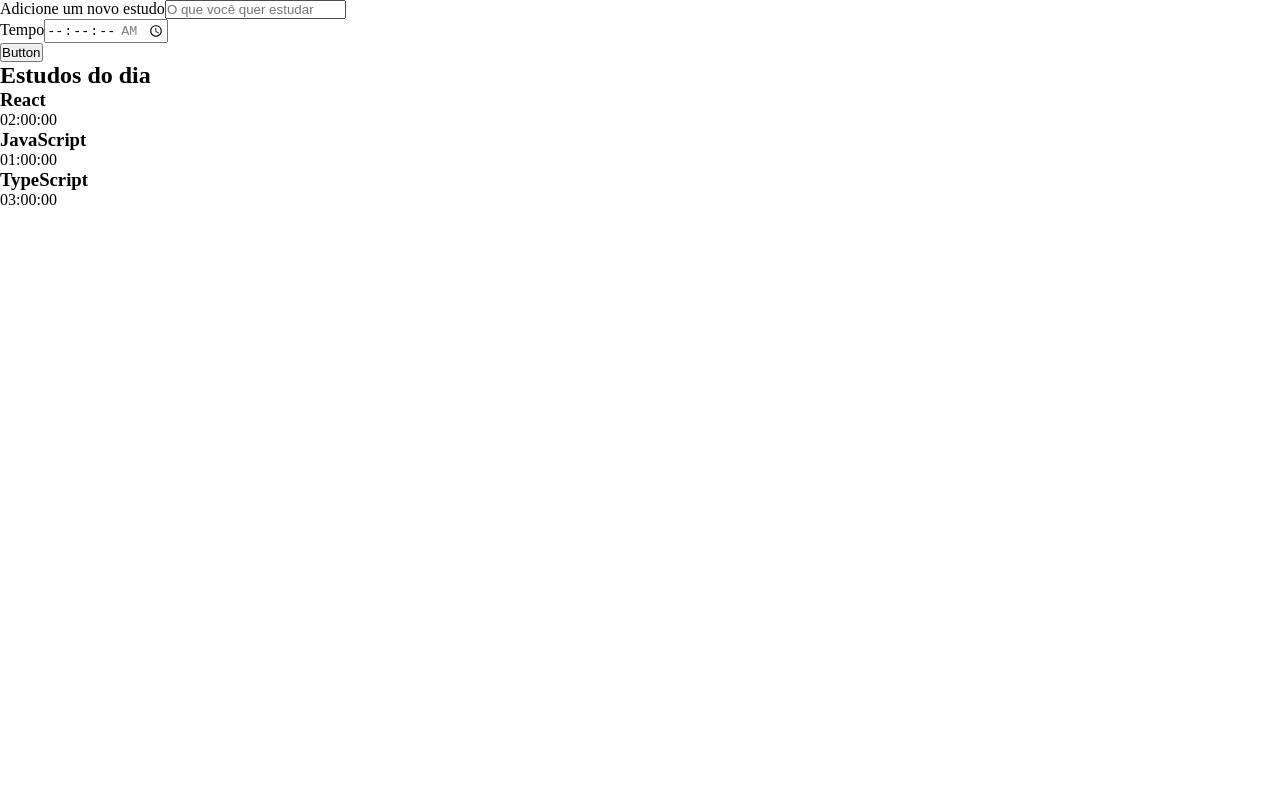
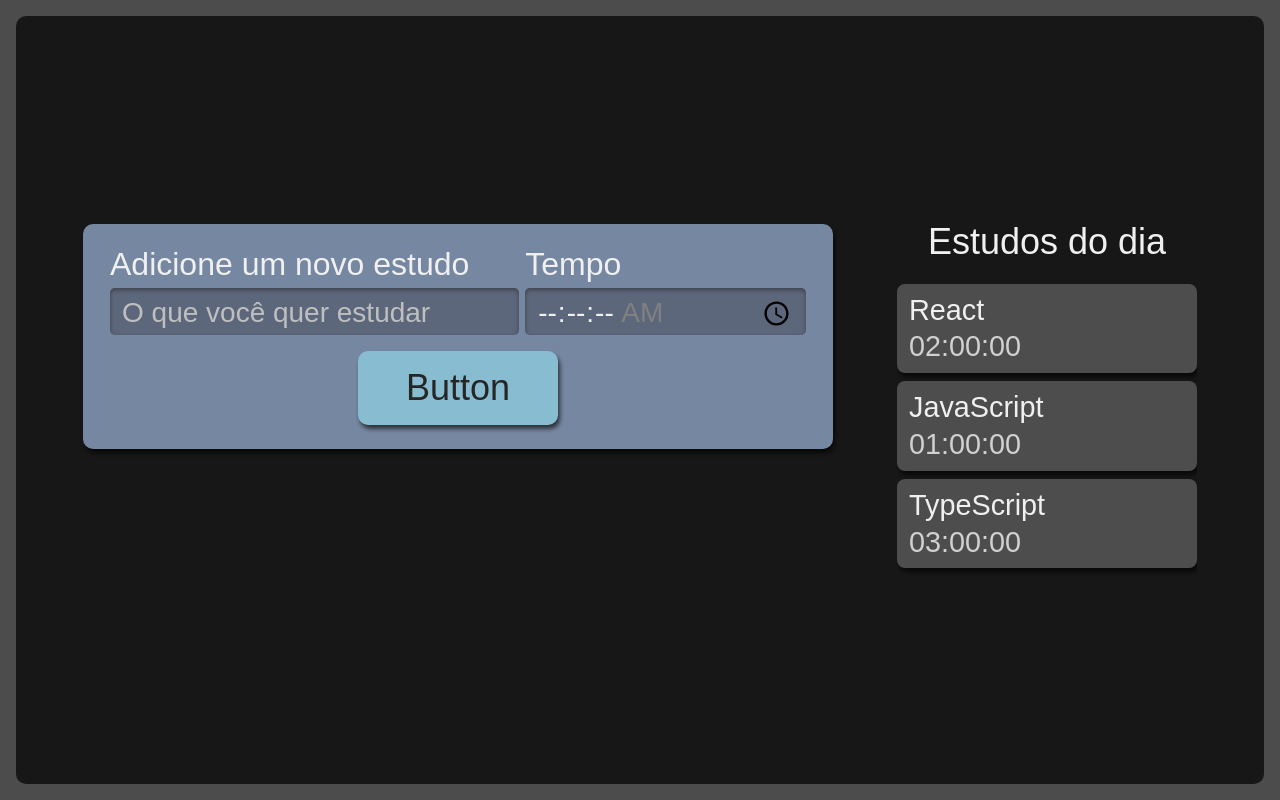
Before and after one commit to GustavoVieiraa/React-escrevendo-com-Typescript, a React (Create React App) app in the folder alura-gustadev-studies/: page / in a window 1280 px wide. Built offline with nearby package versions, Linux system fonts and the light colour scheme; the HTML template or start-up script is replaced by a standard one.

Commit message:
feat: Finalizado a implementação da estilização utlizando Sass.

```diff
--- a/alura-gustadev-studies/package.json
+++ b/alura-gustadev-studies/package.json
@@ -40,5 +40,8 @@
       "last 1 firefox version",
       "last 1 safari version"
     ]
+  },
+  "devDependencies": {
+    "sass": "^1.85.1"
   }
 }
--- a/alura-gustadev-studies/src/App.tsx
+++ /dev/null
@@ -1,14 +0,0 @@
-import React from "react";
-import Formulario from "./components/Formulario/Formulario";
-import List from "./components/List/List";
-
-function App() {
-  return (
-    <>
-      <Formulario />
-      <List />
-    </>
-  );
-}
-
-export default App;
--- a/alura-gustadev-studies/src/components/Button/Button.tsx
+++ b/alura-gustadev-studies/src/components/Button/Button.tsx
@@ -1,8 +1,9 @@
 import React from "react";
+import "./style.scss";
 
 class Button extends React.Component {
   render() {
-    return <button>Button</button>;
+    return <button className="botao">Button</button>;
   }
 }
 
--- /dev/null
+++ b/alura-gustadev-studies/src/components/Button/style.scss
@@ -0,0 +1,25 @@
+.botao {
+  align-self: center;
+  background-color: #88bcd1;
+  border-radius: 10px;
+  box-shadow: 2px 4px 4px #0000009F;
+  color: #272626;
+  cursor: pointer;
+  font-size: 1.25rem;
+  padding: 16px;
+  width: 150px;
+
+  &:active {
+    background-color: #7CA6B7;
+    box-shadow: 2px 2px 4px #0000009F inset;
+  }
+}
+
+@media screen and (min-width: 1280px) {
+  .botao {
+    grid-column-start: span 2;
+    justify-self: center;
+    width: 200px;
+    font-size: 2.25rem;
+  }
+}
--- a/alura-gustadev-studies/src/components/Formulario/Formulario.tsx
+++ b/alura-gustadev-studies/src/components/Formulario/Formulario.tsx
@@ -1,11 +1,12 @@
 import React from "react";
 import Button from "../Button/Button";
+import "./style.scss";
 
 class Formulario extends React.Component {
   render() {
     return (
-      <form>
-        <div>
+      <form className="novaTarefa">
+        <div className="inputContainer">
           <label htmlFor="tarefa">Adicione um novo estudo</label>
           <input
             type="text"
@@ -14,7 +15,7 @@
             placeholder="O que você quer estudar"
           />
         </div>
-        <div>
+        <div className="inputContainer">
           <label htmlFor="tempo">Tempo</label>
           <input
             type="time"
--- /dev/null
+++ b/alura-gustadev-studies/src/components/Formulario/style.scss
@@ -0,0 +1,61 @@
+.novaTarefa {
+  display:flex;
+  flex-direction: column;
+  grid-area: nova-tarefa;
+  background-color: #7687A1;
+  border-radius: 10px;
+  box-shadow: 2px 4px 4px #0000009F;
+  padding: 12px;
+
+  .inputContainer {
+    display: flex;
+    flex-direction: column;
+    width: 100%;
+    margin-bottom: 16px;
+
+    label {
+      margin-bottom: 8px;
+      font-size: 1.25rem;
+    }
+
+    input {
+      width: 100%;
+      padding: 8px 12px 4px;
+      box-sizing: border-box;
+      border: unset;
+      border-radius: 5px;
+      background-color: #5D677C;
+      box-shadow: 0px 2px 4px #2D2B2B9F inset;
+
+      &::placeholder {
+        color: #BFBFBF;
+      }
+    }
+  }
+
+  @media screen and (min-width: 1280px) {
+    flex-direction: row;
+    flex-wrap: wrap;
+    justify-content: space-around;
+    font-size: 2.25rem;
+    padding: 24px;
+    box-sizing: border-box;
+
+    .inputContainer {
+      width: calc(60% - 12px);
+
+      &:last-of-type {
+        width: 40%;
+      }
+
+      label {
+        font-size: 2rem;
+      }
+
+      input {
+        height: 100%;
+        font-size: 1.75rem;
+      }
+    }
+  }
+}
--- a/alura-gustadev-studies/src/components/List/List.tsx
+++ b/alura-gustadev-studies/src/components/List/List.tsx
@@ -1,4 +1,5 @@
 import React from "react";
+import "./style.scss";
 
 function List() {
   const tarefas = [
@@ -17,11 +18,11 @@
   ];
 
   return (
-    <aside>
+    <aside className="listaTarefas">
       <h2>Estudos do dia </h2>
       <ul>
         {tarefas.map((item, index) => (
-          <li key={index}>
+          <li key={index} className="item">
             <h3> {item.tarefa} </h3>
             <span> {item.tempo} </span>
           </li>
--- /dev/null
+++ b/alura-gustadev-studies/src/components/List/style.scss
@@ -0,0 +1,75 @@
+.listaTarefas {
+  grid-area: tarefas;
+  height: 100%;
+
+  h2 {
+    font-size: 1.25rem;
+    margin-bottom: 12px;
+  }
+
+  ul {
+    max-height: 350px;
+    overflow-y: scroll;
+  	scrollbar-width: thin;
+  }
+
+  @media screen and (min-width:1280px) {
+
+    h2{
+      text-align: center;
+      font-size: 2.25rem;
+      margin-bottom: 24px;
+    }
+
+    ul {
+      overflow: auto;
+      max-height: 500px;
+    }
+  }
+}
+
+.item {
+  background-color: #4D4D4D;
+  border-radius: 8px;
+  box-shadow: 2px 4px 4px #0000009F;
+  padding: 12px;
+  margin-bottom: 8px;
+  position: relative;
+  cursor: pointer;
+
+  h3 {
+    margin-bottom: 8px;
+    word-break: break-all;
+  }
+
+  span {
+    color: #D0D0D0;
+  }
+
+  @media screen and (min-width:1280px) {
+    font-size: 1.8rem;
+  }
+}
+
+.itemSelecionado {
+  background-color: #292929;
+  box-shadow: 2px 4px 4px #0000009F inset;
+}
+
+.itemCompletado {
+  background-color: #566F42;
+  cursor: auto;
+
+  .concluido {
+    display: block;
+    background-image: url('../../assets/img/check-mark.svg');
+    background-repeat: no-repeat;
+    background-size: 38px 38px;
+    position: absolute;
+    top: 50%;
+    right: 12px;
+    transform: translateY(-50%);
+    width: 42px;
+    height: 43px;
+  }
+}
--- a/alura-gustadev-studies/src/index.css
+++ b/alura-gustadev-studies/src/index.css
@@ -1,5 +1,95 @@
-* {
-  margin: 0;
-  padding: 0;
-  box-sizing: border-box;
+html, body, div, span, applet, object, iframe,
+h1, h2, h3, h4, h5, h6, p, blockquote, pre,
+a, abbr, acronym, address, big, cite, code,
+del, dfn, em, img, ins, kbd, q, s, samp,
+small, strike, strong, sub, sup, tt, var,
+b, u, i, center,
+dl, dt, dd, ol, ul, li,
+fieldset, form, label, legend,
+table, caption, tbody, tfoot, thead, tr, th, td,
+article, aside, canvas, details, embed,
+figure, figcaption, footer, header, hgroup,
+menu, nav, output, ruby, section, summary,
+time, mark, audio, video {
+	margin: 0;
+	padding: 0;
+	border: 0;
+	font-size: 100%;
+	font: inherit;
+	vertical-align: baseline;
 }
+/* HTML5 display-role reset for older browsers */
+article, aside, details, figcaption, figure,
+footer, header, hgroup, menu, nav, section {
+	display: block;
+}
+body {
+	line-height: 1;
+}
+ol, ul {
+	list-style: none;
+}
+blockquote, q {
+	quotes: none;
+}
+blockquote:before, blockquote:after,
+q:before, q:after {
+	content: '';
+	content: none;
+}
+table {
+	border-collapse: collapse;
+	border-spacing: 0;
+}
+
+
+input {
+	font-family: inherit;
+	font-size: inherit;
+	font-weight: inherit;
+	color: inherit;
+}
+
+button {
+	border: unset;
+	background-color: unset;
+	font-family: inherit;
+	font-size: inherit;
+	font-weight: inherit;
+	color: inherit;
+}
+
+@import url('https://fonts.googleapis.com/css2?family=Manjari&display=swap');
+
+body {
+	display: flex;
+	justify-content: center;
+	font-family: 'Manjari', sans-serif;
+	color: #F0F0F0;
+	background-color: #4C4C4C;
+	height: 100%;
+	width: 100%;
+	padding: 16px;
+	box-sizing: border-box;
+}
+
+#root {
+	width: 100%;
+}
+
+::-webkit-scrollbar {
+	width: 8px;
+}
+
+::-webkit-scrollbar-track {
+	background: unset;
+}
+
+::-webkit-scrollbar-thumb {
+	border-radius: 4px;
+	background: #888;
+}
+
+::-webkit-scrollbar-thumb:hover {
+	background: #555;
+}
--- a/alura-gustadev-studies/src/index.tsx
+++ b/alura-gustadev-studies/src/index.tsx
@@ -1,7 +1,7 @@
 import React from "react";
 import ReactDOM from "react-dom/client";
 import "./index.css";
-import App from "./App";
+import App from "./pages/App";
 
 const root = ReactDOM.createRoot(
   document.getElementById("root") as HTMLElement
--- /dev/null
+++ b/alura-gustadev-studies/src/pages/App.tsx
@@ -0,0 +1,15 @@
+import React from "react";
+import Formulario from "../components/Formulario/Formulario";
+import List from "../components/List/List";
+import "../pages/style.scss";
+
+function App() {
+  return (
+    <div className="AppStyle">
+      <Formulario />
+      <List />
+    </div>
+  );
+}
+
+export default App;
--- /dev/null
+++ b/alura-gustadev-studies/src/pages/style.scss
@@ -0,0 +1,30 @@
+.AppStyle {
+  display: grid;
+  grid-template-rows: min-content min-content auto;
+  grid-template-areas:
+  "nova-tarefa"
+  "cronometro"
+  "tarefas"
+  ;
+  row-gap: 24px;
+  min-width: 320px;
+  min-height: calc(100vh - 32px);
+  width: 100%;
+  padding: 32px;
+  box-sizing: border-box;
+  border-radius: 10px;
+  background-color: #171717;
+
+  @media screen and (min-width:1280px)  {
+    grid-template-areas:
+    "nova-tarefa tarefas"
+    "cronometro tarefas"
+    ;
+    column-gap: 64px;
+    grid-template-rows: min-content min-content;
+    grid-template-columns: 750px 300px;
+    justify-content: center;
+    align-content: center;
+    padding: 64px;
+  }
+}
```
Also changed, not shown: alura-gustadev-studies/src/assets/img/check-mark.svg (added), 1 other file (tests, documents, lock files or other folders).
